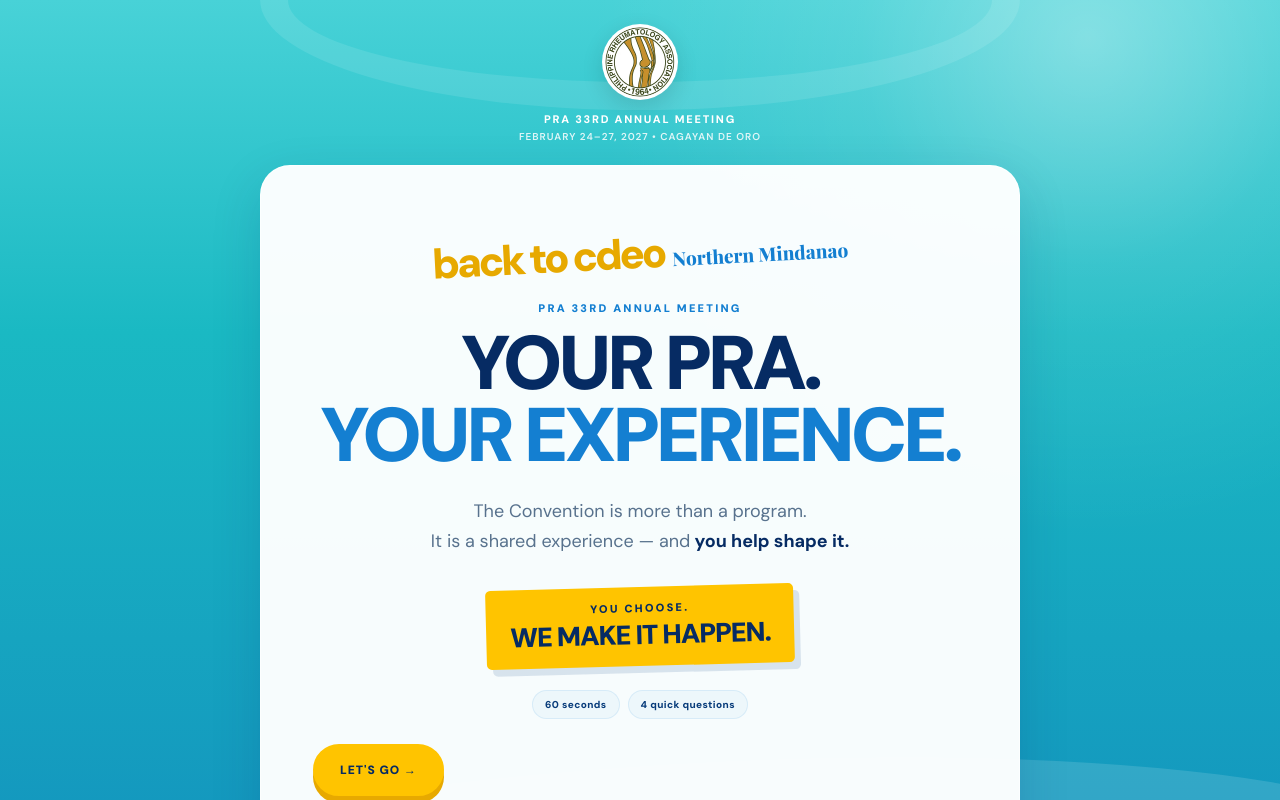
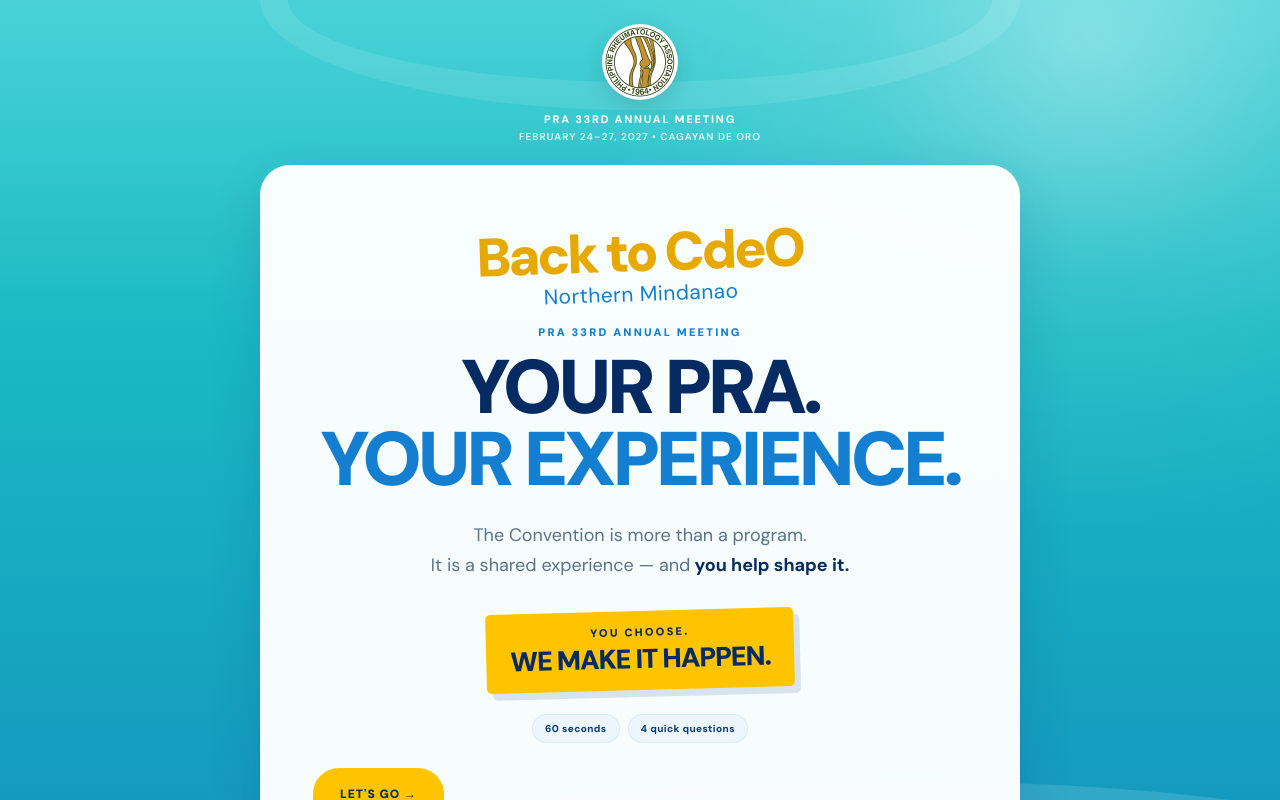
Before and after one commit to Tadhana-OTX/pra-convention-experience, a Next.js app: page / in a window 1280 px wide. Shown: the top 800 px of the page. Built offline with nearby package versions, Linux system fonts and the light colour scheme.

Commit message:
Update globals.css

```diff
--- a/app/globals.css
+++ b/app/globals.css
@@ -289,28 +289,31 @@
 /* ------------------------------
    POSTER ELEMENTS
 ------------------------------ */
-
 .poster-kicker {
-  display: inline-flex;
-  align-items: baseline;
-  gap: 8px;
+  display: flex;
+  flex-direction: column;
+  align-items: center;
+  gap: 4px;
   margin-bottom: 20px;
-  color: var(--blue);
-  transform: rotate(-3deg);
-}
-
-.poster-kicker span {
-  font-family: "Playfair Display", serif;
-  font-size: 19px;
-  font-weight: 800;
+  transform: rotate(-2deg);
+  line-height: 1;
 }
 
 .poster-kicker strong {
   color: var(--yellow-dark);
-  font-size: 42px;
+  font-family: "DM Sans", sans-serif;
+  font-size: clamp(34px, 7vw, 54px);
   font-weight: 900;
-  letter-spacing: -0.08em;
-  text-transform: lowercase;
+  letter-spacing: -0.06em;
+  text-transform: none;
+}
+
+.poster-kicker span {
+  color: var(--blue);
+  font-family: "DM Sans", sans-serif;
+  font-size: clamp(15px, 3vw, 21px);
+  font-weight: 400;
+  letter-spacing: 0.02em;
 }
 
 .experience-banner {
```
